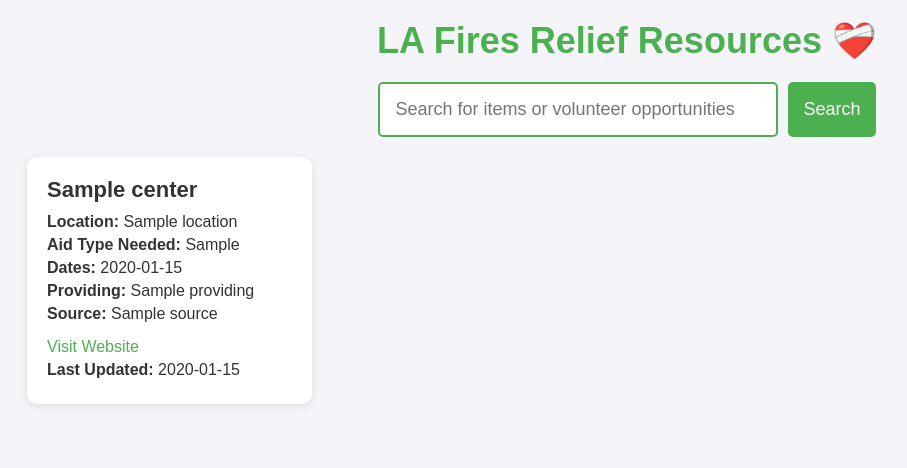
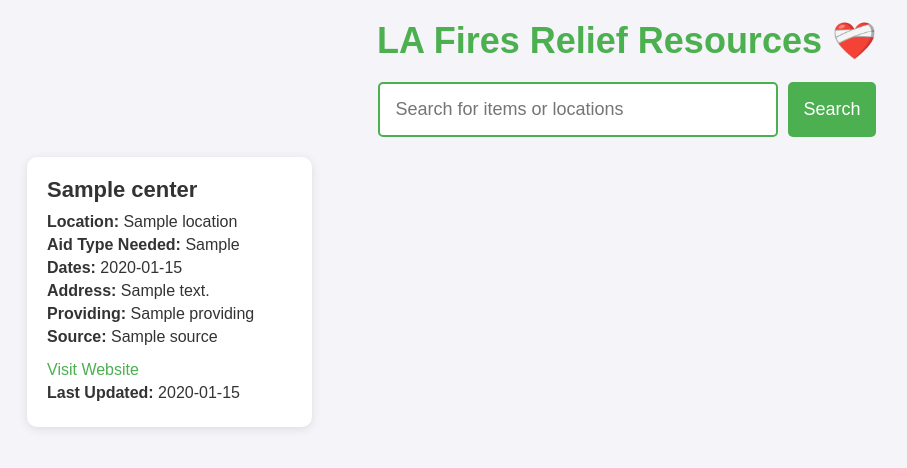
Before and after one commit to marinamurads/la-fires-relief-resources, a Flask app: template templates/index.html in a window 1280 px wide. Shown: the top 468 px of the page, without its empty margins (13-920 px from the left). Run offline with Flask 3, Linux system fonts and the light colour scheme; the template is opened without the code that fills it: most values are stand-ins (such as "Sample title", 1, 10 or a date in 2020).

Commit message:
Add address info to cards

```diff
--- a/app.py
+++ b/app.py
@@ -55,6 +55,7 @@ def search_donation_centers():
             "Location": center.get("Location", ""),
             "Aid Type": center.get("Aid Type", ""),
             "Dates": center.get("Dates", ""),
+            "Address": center.get("Address", ""),
             # "Accepting": center.get("Accepting", ""),
             "Providing": center.get("Providing", ""),
             "Source": center.get("Source", ""),
--- a/templates/index.html
+++ b/templates/index.html
@@ -13,7 +13,7 @@
 
         <!-- Search Bar -->
         <div class="search-container">
-            <input type="text" id="search-box" placeholder="Search for items or volunteer opportunities" />
+            <input type="text" id="search-box" placeholder="Search for items or locations" />
             <button id="search-button">Search</button>
         </div>
 
@@ -25,6 +25,7 @@
                     <p><strong>Location:</strong> {{ center['Location'] }}</p>
                     <p><strong>Aid Type Needed:</strong> {{ center['Aid Type'] }}</p>
                     <p><strong>Dates:</strong> {{ center['Dates'] }}</p>
+                    <p><strong>Address:</strong> {{ center['Address'] }}</p>
                     <!-- <p><strong>Accepiting:</strong> {{ center['Accepting'] }}</p> -->
                     <p><strong>Providing:</strong> {{ center['Providing'] }}</p>
                     <p><strong>Source:</strong> {{ center['Source'] }}</p>
@@ -71,6 +72,7 @@
                                 <p><strong>Location:</strong> ${center["Location"]}</p>
                                 <p><strong>Aid Type Needed:</strong> ${center["Aid Type"]}</p>
                                 <p><strong>Dates:</strong> ${center["Dates"]}</p>
+                                <p><strong>Address:</strong> ${center["Address"]}</p>
                                 <p><strong>Providing:</strong> ${center["Providing"]}</p>
                                 <p><strong>Source:</strong> ${center["Source"]}</p>
                                 <a href="${center["LINK (DO NOT HYPERLINK)"]}" target="_blank">Visit Website</a>
```
